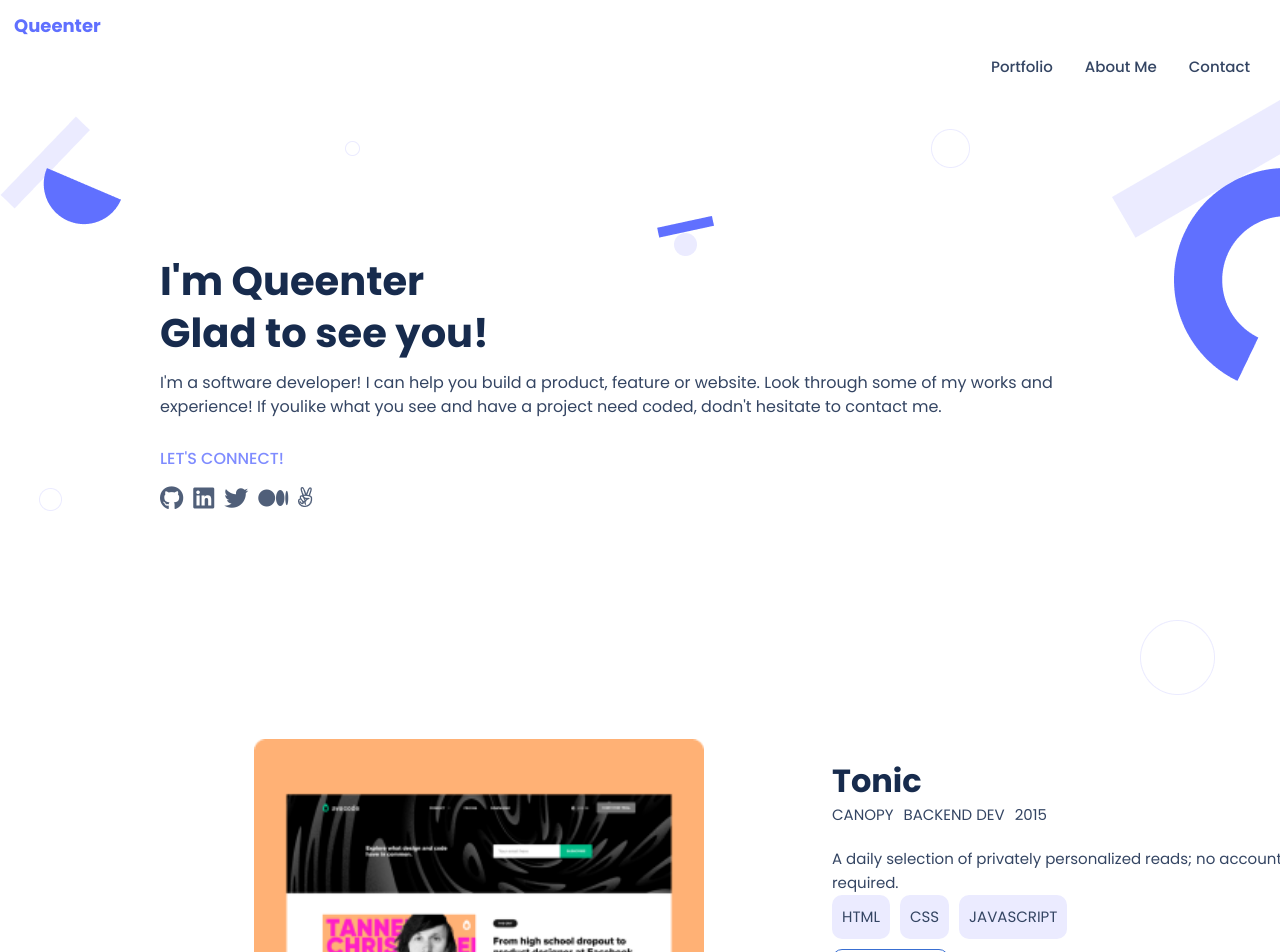
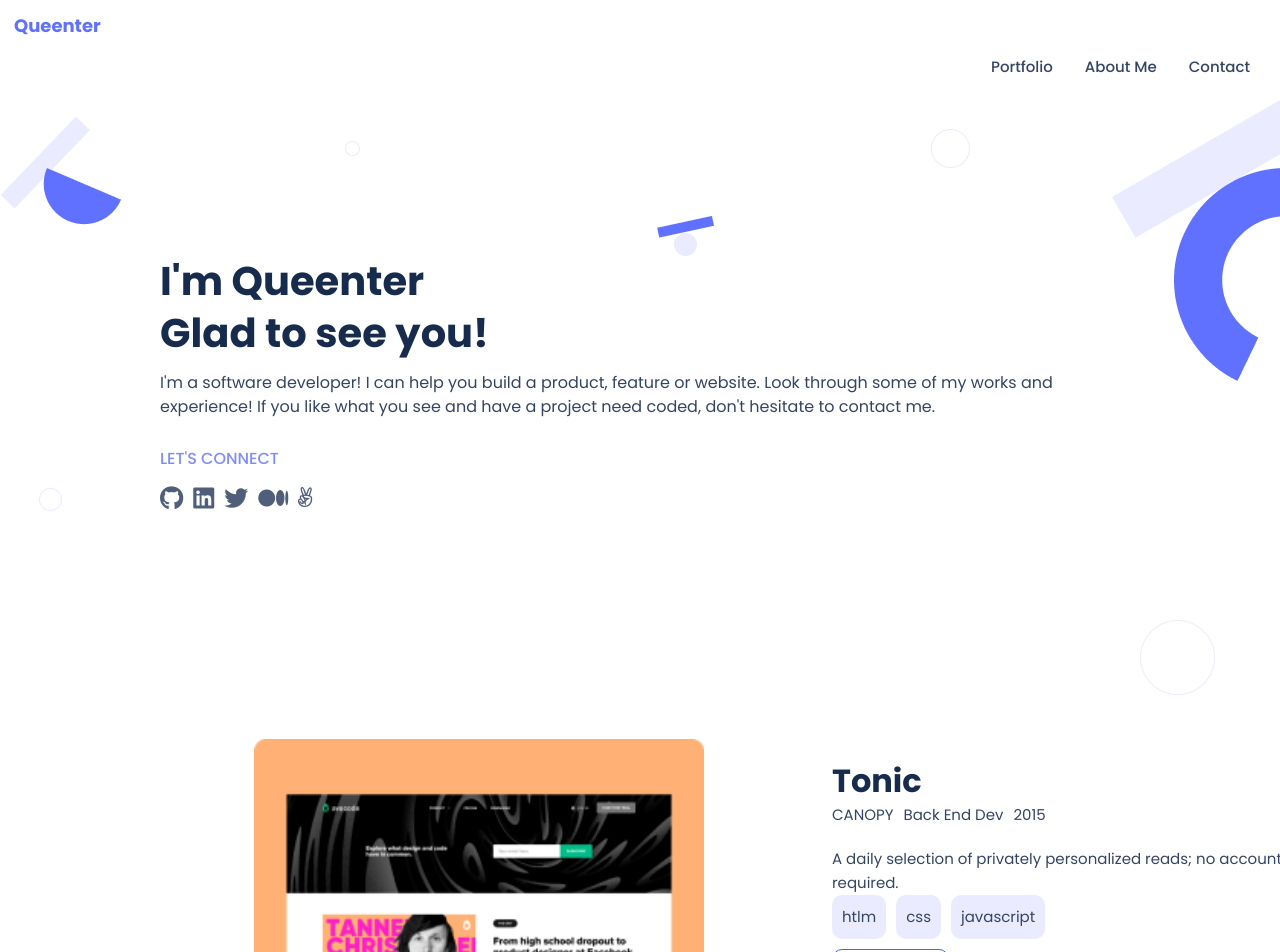
Before and after one commit to QueenterJuma/Portfolio_Mobile-version, a plain HTML site: page index.html in a window 1280 px wide. Shown: the top 952 px of the page. Drawn offline with Linux system fonts and the light colour scheme.

Commit message:
Update index.html

```diff
--- a/index.html
+++ b/index.html
@@ -35,12 +35,12 @@
         </h1>
         <p>
           I'm a software developer! I can help you build a product, feature or
-          website. Look through some of my works and experience! If youlike what
-          you see and have a project need coded, dodn't hesitate to contact me.
+          website. Look through some of my works and experience! If you like what
+          you see and have a project need coded, don't hesitate to contact me.
         </p>
       </div>
       <div class="handles">
-        <div class="icon-text"><h4>LET'S CONNECT!</h4></div>
+        <div class="icon-text"><h4>LET'S CONNECT</h4></div>
         <div class="icon">
           <ul>
             <li>
@@ -76,14 +76,14 @@
         <h3>Tonic</h3>
         <ul class='prot'>
           <li><a href="">CANOPY</a></li>
-          <li><a href="">BACKEND DEV</a></li>
+          <li><div class="dot"></div><a href="">Back End Dev</a></li>
           <li><a href="">2015</a></li>
         </ul>
         <p>A daily selection of privately personalized reads; no accounts or sign-ups required.</p>
         <ul class="lang">
-          <li><a href="">HTML</a></li>
-          <li><a href="">CSS</a></li>
-          <li><a href="">JAVASCRIPT</a></li>
+          <li><a href="">htlm</a></li>
+          <li><a href="">css</a></li>
+          <li><a href="">javascript</a></li>
         </ul>
         <button>See Project</button>
       </div>
```
